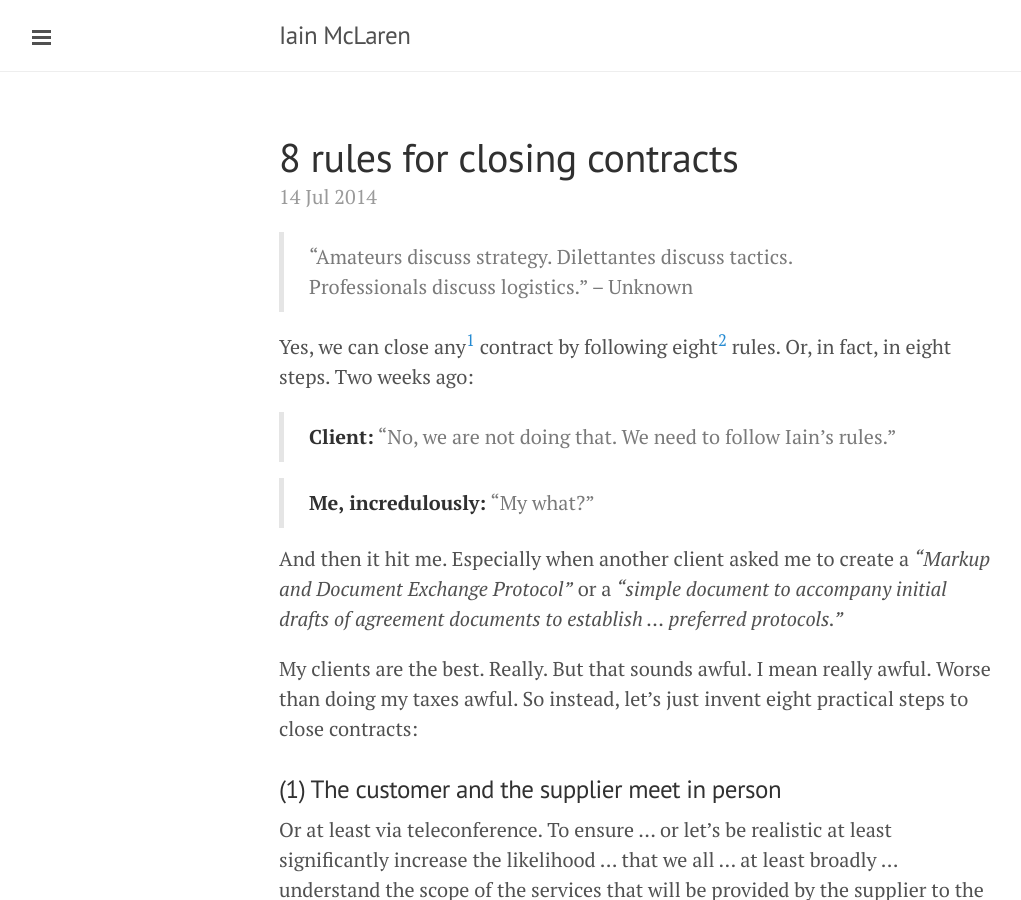
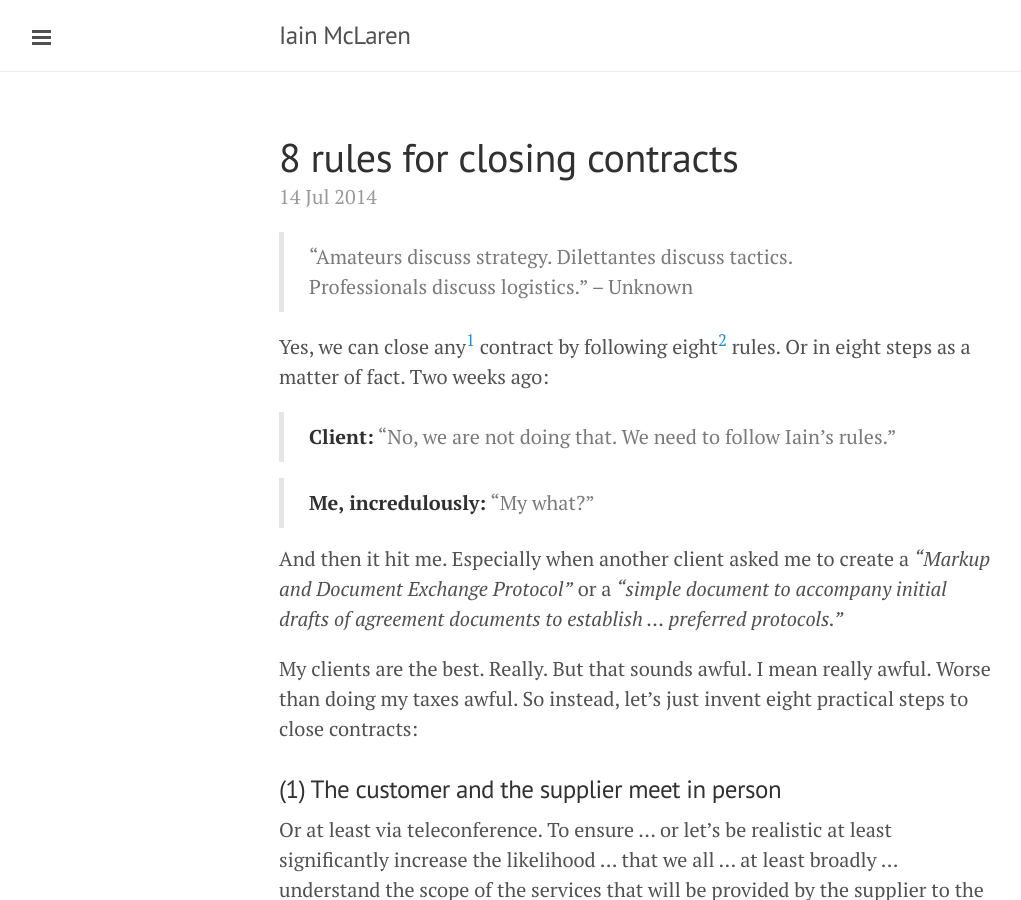
Before and after one commit to imclaren/blog, a Jekyll site: the page built from _posts/2014-07-14-8-steps.md, in a window 1280 px wide and 900 px high. Shown: the whole window, without its empty margins (1-1022 px from the left). Built offline with Jekyll 4.4.1, drawn with Linux system fonts in a browser that asks for light colours; Markdown is read by kramdown in place of the engine named in the settings.

Commit message:
Adding pages 24

```diff
--- a/_posts/2014-07-14-8-steps.md
+++ b/_posts/2014-07-14-8-steps.md
@@ -5,7 +5,7 @@ title: 8 rules for closing contracts
 
 > “Amateurs discuss strategy. Dilettantes discuss tactics. Professionals discuss logistics.” -- Unknown
 
-Yes, we can close any<sup>[1](#1)</sup> contract by following eight<sup>[2](#2)</sup> rules.  Or, in fact, in eight steps.  Two weeks ago:
+Yes, we can close any<sup>[1](#1)</sup> contract by following eight<sup>[2](#2)</sup> rules.  Or in eight steps as a matter of fact.  Two weeks ago:
 
 > **Client:** "No, we are not doing that.  We  need to follow Iain's rules."
 
```
